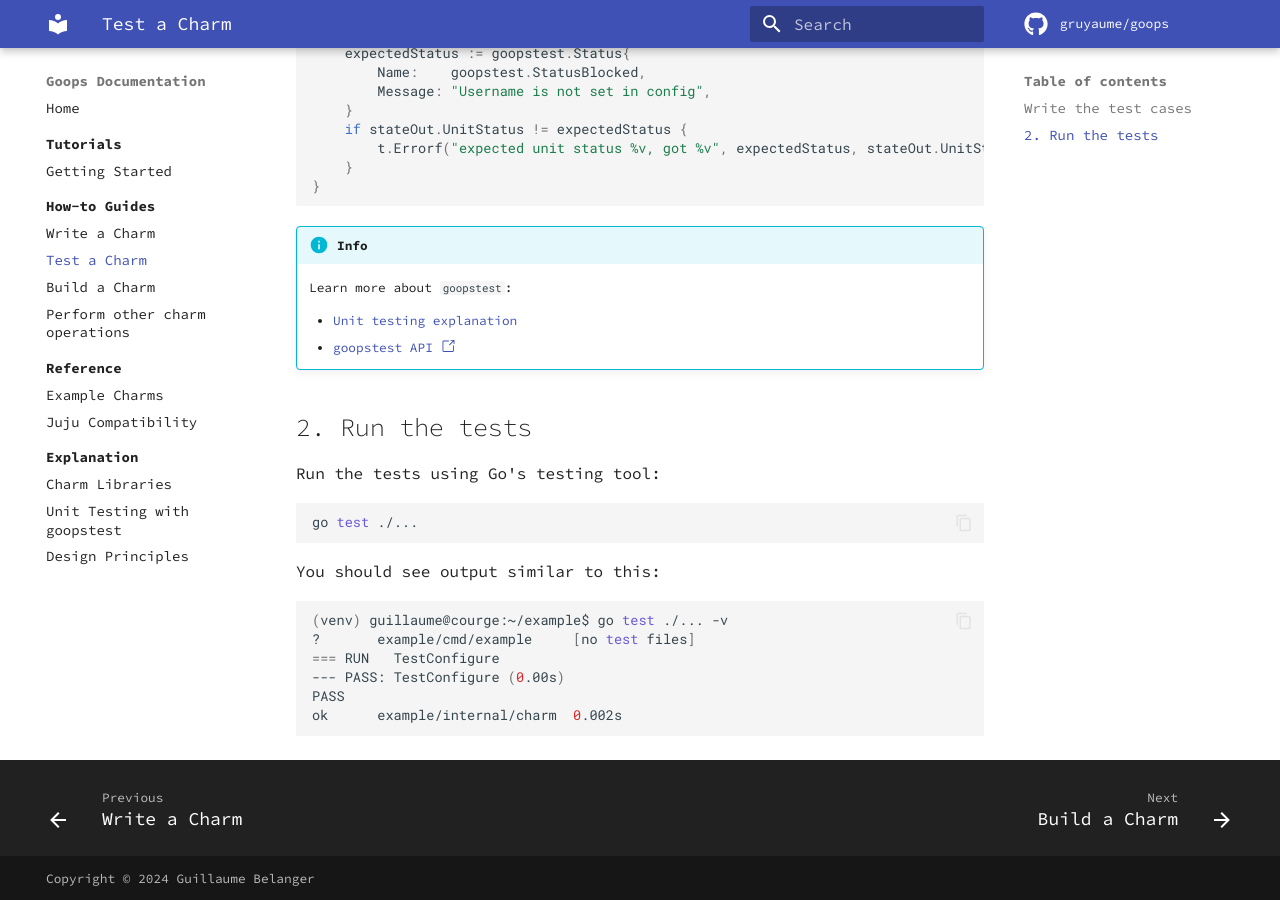
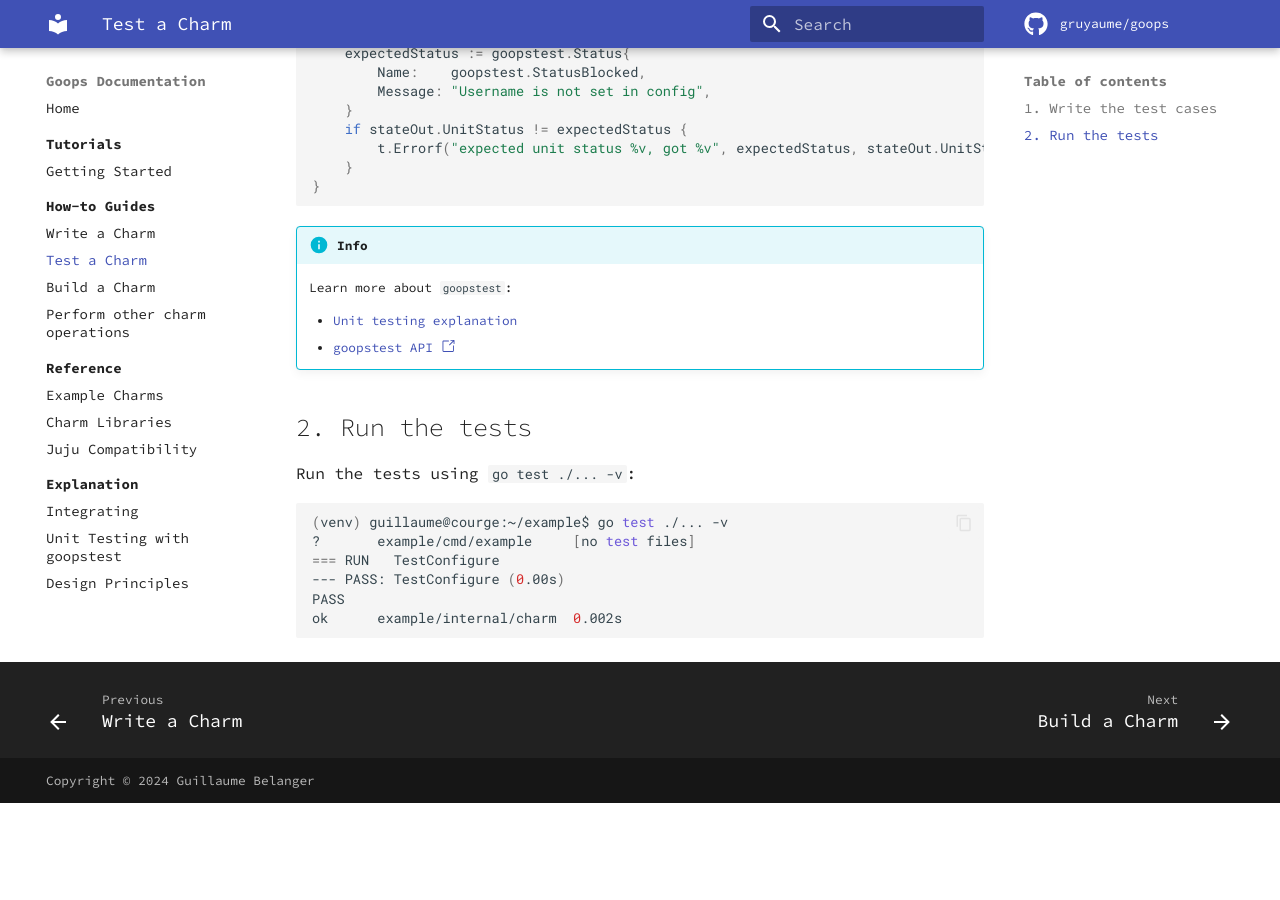
Before and after one commit to gruyaume/goops, an MkDocs documentation site: the page built from docs/how_to/test_a_charm.md, in a window 1280 px wide and 900 px high, scrolled down 785 px. Built offline with MkDocs 1.6.1 and Material for MkDocs 9.7.7, drawn with Linux system fonts in a browser that asks for light colours; comment, search, counter and statistics services are not loaded; after the commit the page ends 1588 px from its top, so only the background shows below that; some of the changed text lies outside the part shown.

Commit message:
docs: list existing charm libraries (#73)
Signed-off-by: Guillaume Belanger <guillaume.belanger27@gmail.com>

````diff
--- a/docs/how_to/test_a_charm.md
+++ b/docs/how_to/test_a_charm.md
@@ -4,7 +4,7 @@ description: Test a Juju charm using `goops` and `goopstest`.
 
 # Test a Charm
 
-## Write the test cases
+## 1. Write the test cases
 
 Create a `<charm name>_test.go` file in the same directory as your charm code. This file will contain the test cases for your charm using the `goopstest` package. Here we assume the charm name is `example`:
 
@@ -53,13 +53,7 @@ func TestConfigure(t *testing.T) {
 
 ## 2. Run the tests
 
-Run the tests using Go's testing tool:
-
-```bash
-go test ./...
-```
-
-You should see output similar to this:
+Run the tests using `go test ./... -v`:
 
 ```shell
 (venv) guillaume@courge:~/example$ go test ./... -v
--- a/mkdocs.yml
+++ b/mkdocs.yml
@@ -47,10 +47,11 @@ nav:
   - Reference:
     - reference/index.md
     - Example Charms: reference/example_charms.md
+    - Charm Libraries: reference/charm_libraries.md
     - Juju Compatibility: reference/juju_compatibility.md
   - Explanation:
     - explanation/index.md
-    - Charm Libraries: explanation/charm_libraries.md
+    - Integrating: explanation/integrating.md
     - Unit Testing with goopstest: explanation/unit_testing.md
     - Design Principles: explanation/design_principles.md
 plugins:
````
Also changed, not shown: README.md (+5 -3 lines), docs/explanation/charm_libraries.md (deleted, +0 -9 lines), docs/explanation/index.md (+1 -1 lines), docs/explanation/integrating.md (added, +13 -0 lines), docs/index.md (+3 -1 lines), docs/reference/charm_libraries.md (added, +12 -0 lines), docs/reference/index.md (+1 -0 lines).
